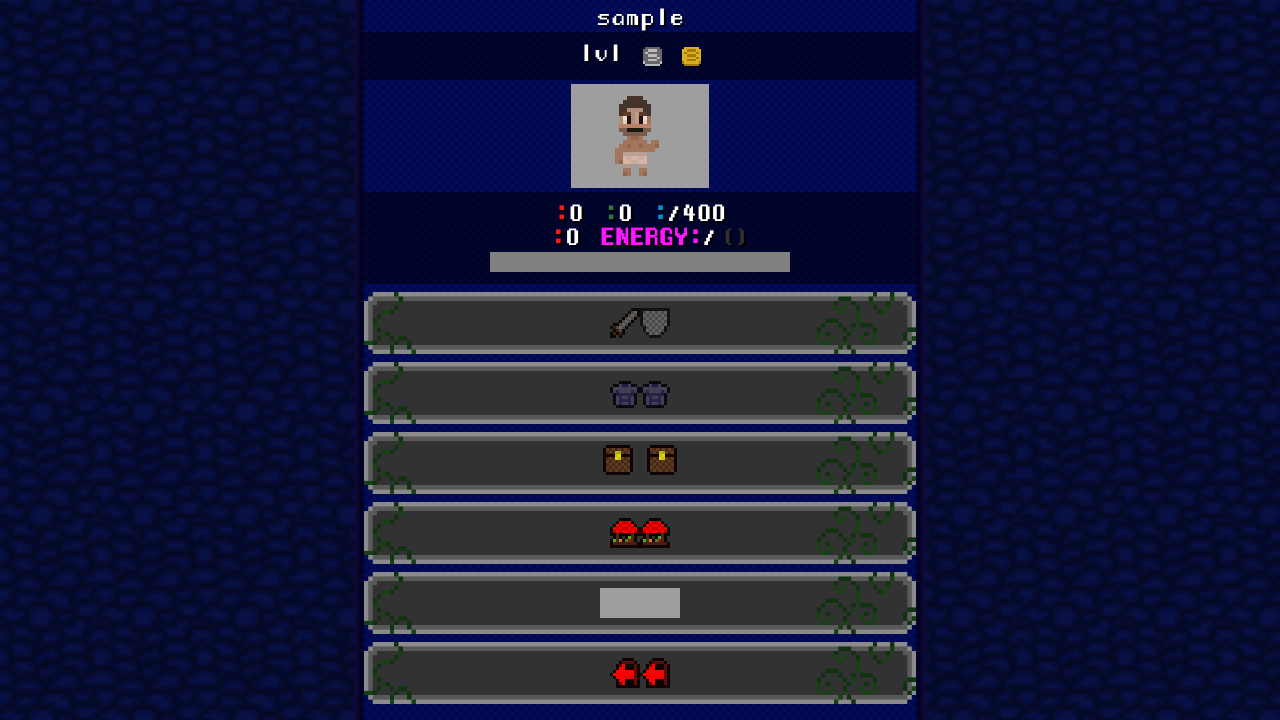
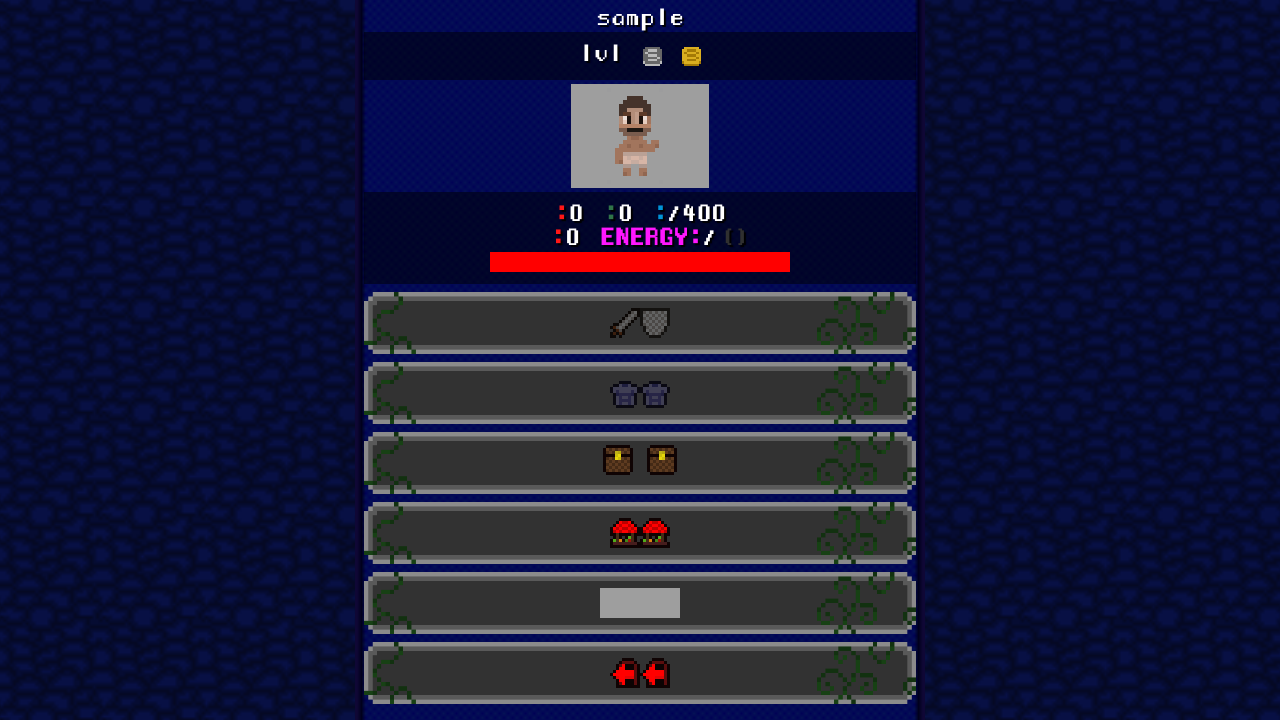
Before and after one commit to karolsw3/pixelslash, a PHP site: page / in a window 1280 px wide. Shown: the part 306-1026 px from the top of the page. Run offline with PHP 8.4, Linux system fonts and the light colour scheme; the visitor is signed in with stand-in values (Sample User, id 1); data that the repository does not hold is empty; a stand-in replaces the project's code that opens the database connection; some libraries are stand-ins or nearby versions; grey boxes are pictures that could not be loaded.

Commit message:
Bugfixes

```diff
--- a/style/main.css
+++ b/style/main.css
@@ -157,7 +157,7 @@
 	height: 20px;
 }
 #progress{
-	width: 0;
+	width: 100%;
 	background: red;
 	height: 100%;
 }
```
